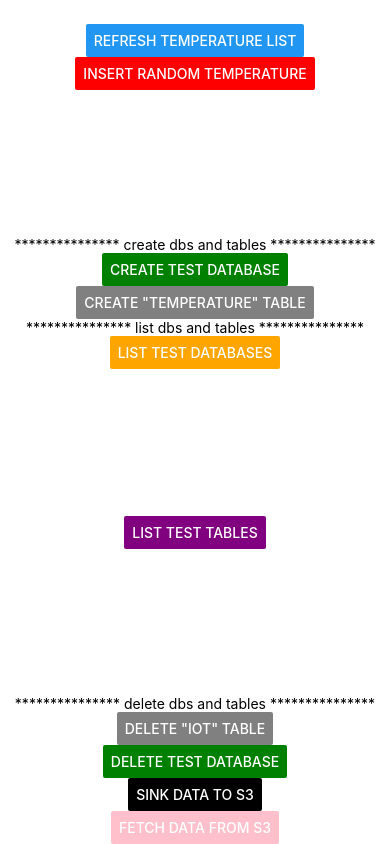
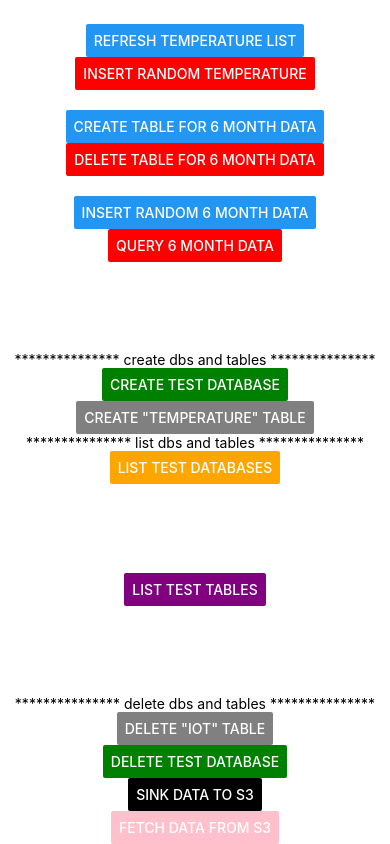
Before and after one commit to mongrov/rn-timon, a React Native app: screen / in a window 390 px wide. Built offline with nearby package versions, Linux system fonts and the light colour scheme.

Commit message:
query tests

```diff
--- a/App.tsx
+++ b/App.tsx
@@ -1,5 +1,5 @@
 import React, { useState } from 'react';
-import { StyleSheet, Text, View, FlatList, Button, StatusBar } from 'react-native';
+import { StyleSheet, Text, View, FlatList, Button, StatusBar, Alert } from 'react-native';
 import {
   createDatabase,
   createTable,
@@ -13,6 +13,14 @@ import {
   cloudSinkParquet,
   cloudFetchParquet,
 } from './test-rust-module';
+import dayjs from 'dayjs';
+import customParseFormat from 'dayjs/plugin/customParseFormat';
+
+dayjs.extend(customParseFormat);
+
+
+const FULL_DATE_24_HOUR_TIME_FORMAT = 'YYYY.MM.DD HH:mm:ss';
+const TABLE_NAME_FOR_6_MONTH_DATA = 'spo2';
 
 const initBucket_result = initBucket('https://s3.us-west-2.amazonaws.com', 'zivaoneapp', 'xx', 'xx', 'us-west-2');
 console.log('initBucket Result: ', initBucket_result);
@@ -23,6 +31,10 @@ export default function App() {
 
   const [databasesList, setDatabasesList] = useState([]);
   const [tablesList, setTablesList] = useState([]);
+
+  const [insertTime, setInsertTime] = useState(0);
+  const [queryTime, setQueryTime] = useState(0);
+
   const dbName = 'test';
   const userName = 'rntimon123';
 
@@ -90,6 +102,78 @@ export default function App() {
     </View>
   );
 
+  const insertRandom6MonthData = async () => {
+    const start = '2024.11.01 00:00:00';
+    const end = '2025.05.01 00:00:00';
+
+    const startTime = dayjs(start, FULL_DATE_24_HOUR_TIME_FORMAT);
+    const endTime = dayjs(end, FULL_DATE_24_HOUR_TIME_FORMAT);
+
+    const data = [];
+
+    let current = startTime;
+
+    while (current.isBefore(endTime)) {
+      data.push({
+        date: current.format(FULL_DATE_24_HOUR_TIME_FORMAT),
+        automaticSpo2Data: Math.floor(Math.random() * 100)
+      });
+
+      current = current.add(5, 'minute');
+    }
+
+    const queryStart = Date.now();
+    console.log({ insertStart: queryStart });
+    const insertResult = await insert(dbName, TABLE_NAME_FOR_6_MONTH_DATA, data);
+    const queryEnd = Date.now();
+    console.log({ insertEnd :queryEnd });
+    const differenceInSeconds = (queryEnd - queryStart) / 1000;
+    Alert.alert('', `Insert took ${differenceInSeconds} seconds`);
+
+    console.log({ differenceInSeconds });
+    console.log({ insertResult });
+  };
+
+  const deleteTableFor6MonthData = async () => {
+    const deleteResult = await deleteTable(dbName, TABLE_NAME_FOR_6_MONTH_DATA);
+    console.log({ deleteResult })
+  }
+
+  const createTableFor6MonthData = async () => {
+    const createTableResult = await createTable(dbName, TABLE_NAME_FOR_6_MONTH_DATA, JSON.stringify({
+      "date": {
+        "type": "int",
+        "required": true,
+        "unique": true,
+        "datetime": true
+      },
+      "automaticSpo2Data": {
+        "type": "int",
+        "required": true
+      },
+      "is_sync": {
+        "type": "bool"
+      }
+    }));
+
+    console.log({ createTableResult })
+  }
+
+  const query6MonthData = async () => {
+    setInsertTime(0);
+    setQueryTime(0);
+    const startTime = Date.now();
+    console.log({ queryStart: startTime });
+    const test = await query(dbName, `SELECT * FROM ${TABLE_NAME_FOR_6_MONTH_DATA}`, null);
+    console.log({ testLength: test?.length, firstItem: test?.[0], lastItem: test?.[test?.length - 1] })
+    const endTime = Date.now();
+    console.log({ queryEnd: endTime });
+
+    const differenceInSeconds = (endTime - startTime) / 1000;
+    Alert.alert('', `Query took ${differenceInSeconds} seconds`);
+    console.log({ differenceInSeconds });
+  }
+
   const renderDBItem = ({ item }: any) => <Text>{item}</Text>;
   const renderTableItem = ({ item }: any) => <Text>{item}</Text>;
 
@@ -106,6 +190,38 @@ export default function App() {
         onPress={insertRandomTempData}
         disabled={onProcess}
       />
+
+      <View style={{ height: 20 }} />
+
+      <Button
+        title="Create table for 6 month data"
+        onPress={createTableFor6MonthData}
+        disabled={onProcess}
+      />
+      <Button
+        title="Delete table for 6 month data"
+        color="red"
+        onPress={deleteTableFor6MonthData}
+        disabled={onProcess}
+      />
+
+      <View style={{ height: 20 }} />
+
+      <Button
+        title="Insert Random 6 month data"
+        onPress={insertRandom6MonthData}
+        disabled={onProcess}
+      />
+
+      <Button
+        title="Query 6 month data"
+        color="red"
+        onPress={query6MonthData}
+        disabled={onProcess}
+      />
+
+
+
       <FlatList
         data={temperatureList}
         renderItem={renderTemperatureItem}
@@ -130,7 +246,7 @@ export default function App() {
         onPress={async () => {
           try {
             const schema = JSON.stringify({
-              date: { type: 'int', required: true, unique: true, datetime: true},
+              date: { type: 'int', required: true, unique: true, datetime: true },
               temperature: { type: 'float', required: true },
               humidity: { type: 'float', required: true },
               status: { type: 'string', required: false },
--- a/package.json
+++ b/package.json
@@ -12,7 +12,8 @@
   },
   "dependencies": {
     "react": "18.3.1",
-    "react-native": "0.75.4"
+    "react-native": "0.75.4",
+    "dayjs": "1.11.10"
   },
   "devDependencies": {
     "@babel/core": "^7.20.0",
@@ -34,6 +35,5 @@
   },
   "engines": {
     "node": ">=18"
-  },
-  "packageManager": "yarn@3.6.4"
+  }
 }
--- a/test-rust-module.ts
+++ b/test-rust-module.ts
@@ -4,7 +4,7 @@ const { TimonModule } = NativeModules;
 (async () => {
   try {
     const BASE_PATH = '/data/data/com.rustexample/files/timon';
-    let init_result = await TimonModule.nativeInitTimon(BASE_PATH, 5, 'rntimon123');
+    let init_result = await TimonModule.nativeInitTimon(BASE_PATH, 10800, 'rntimon123');
     console.log('initTimon Result:', init_result);
   } catch(error) {
     console.error('Error initializing timon:', error);
```
Also changed, not shown: 1 other file (tests, documents, lock files or other folders).
